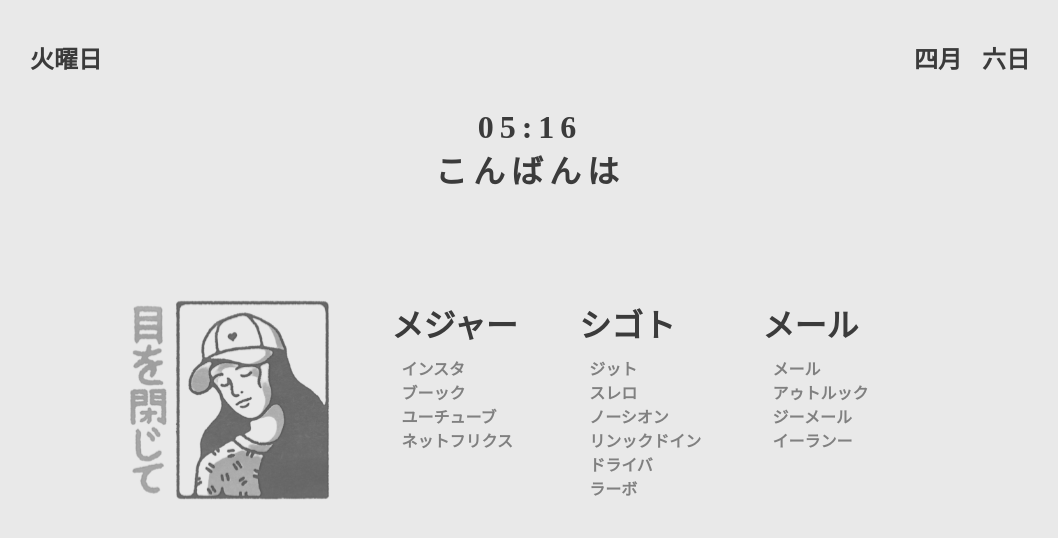
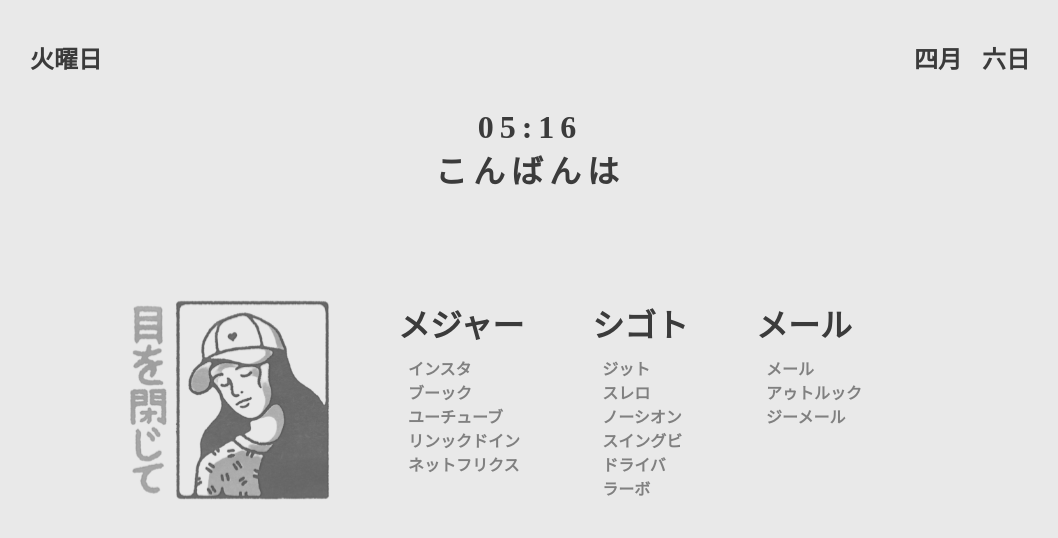
Before and after one commit to Dingnh/nicodin, a React (Create React App) app: page / in a window 1280 px wide. Shown: the top 538 px of the page, without its empty margins (110-1168 px from the left). Built offline with nearby package versions, Linux system fonts and the light colour scheme; a web font is replaced by a local one.

Commit message:
update links and css

```diff
--- a/src/App.css
+++ b/src/App.css
@@ -120,7 +120,7 @@ html {
     justify-content: center;
     width: 100%;
     position: absolute;
-    bottom: 40px;
+    /* bottom: 40px; */
     max-width: none;
   }
   .contentContainer .image {
--- a/src/data.js
+++ b/src/data.js
@@ -11,6 +11,10 @@ let data = {
     {
       link: "ユーチューブ",
       linkdir: "https://www.youtube.com/",
+    },
+    {
+      link: "リンックドイン",
+      linkdir: "https://www.linkedin.com/",
     },
     {
       link: "ネットフリクス",
@@ -31,8 +35,8 @@ let data = {
       linkdir: "https://www.notion.so/",
     },
     {
-      link: "リンックドイン",
-      linkdir: "https://www.linkedin.com/",
+      link: "スイングビ",
+      linkdir: "https://secure.swingvy.com/main.html#/home",
     },
     {
       link: "ドライバ",
@@ -56,10 +60,6 @@ let data = {
       link: "ジーメール",
       linkdir: "https://mail.google.com/mail/u/0/",
     },
-    {
-      link: "イーランー",
-      linkdir: "https://elearn.sunway.edu.my/",
-    },
   ],
 };
 
```
